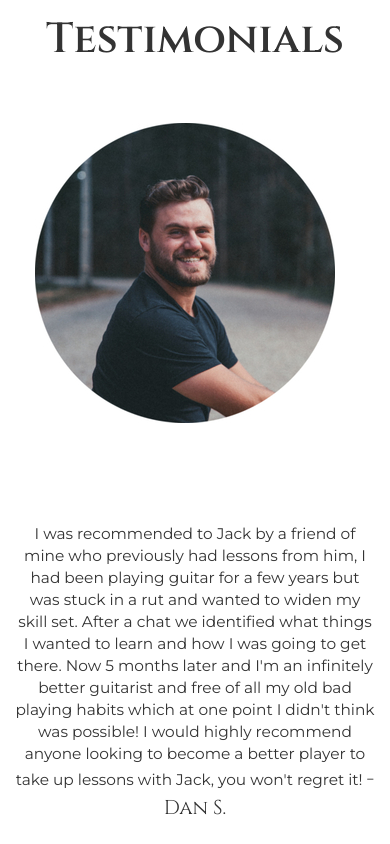
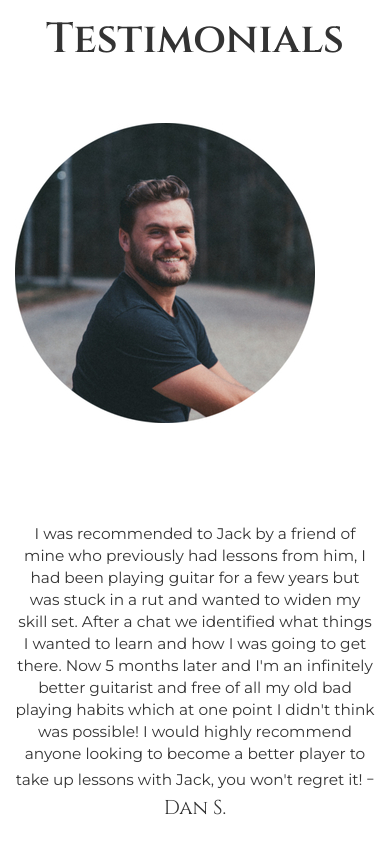
Before and after one commit to Code-Institute-Submissions/MS1---JGGT, a plain HTML site: page index.html in a window 390 px wide. Shown: the part 4580-5424 px from the top of the page. Drawn offline with nearby package versions, Linux system fonts and the light colour scheme.

Commit message:
modified README.md tried fixing testimonial image display for ipad

```diff
--- a/assets/css/style.css
+++ b/assets/css/style.css
@@ -428,3 +428,9 @@ iframe {
         width: 80%;
     }
 }
+
+@media screen and (max-width:800px) {
+    .testimonials-img-1, .testimonials-img-2, .testimonials-img-3 {
+        margin-left: 0;
+    }
+}
```
Also changed, not shown: 1 other file.
